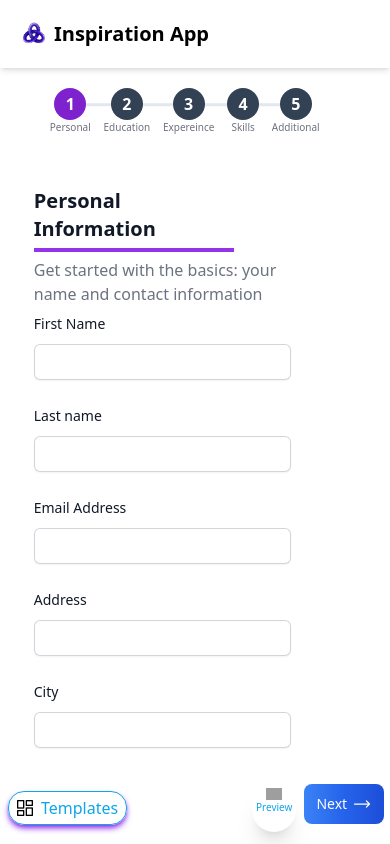
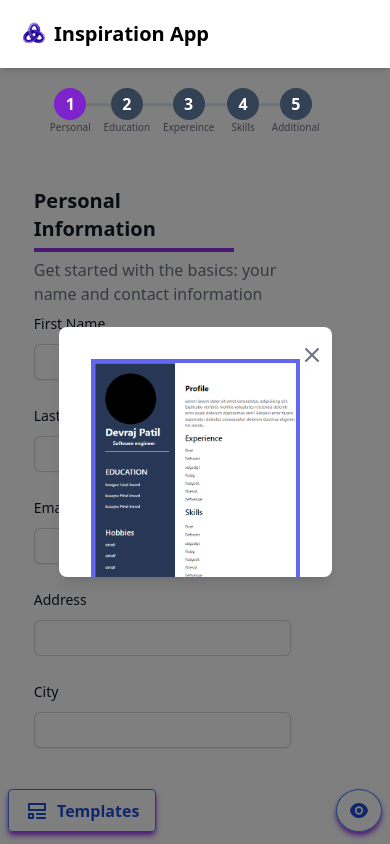
Before and after one commit to sckchcm-g/resume-builder, a React (Vite) app: page /dashboard in a window 390 px wide. Both pictures are taken after a click on the button "Templates". Shown: the top 844 px of the page. Built offline with nearby package versions, Linux system fonts and the light colour scheme; grey boxes are pictures that could not be loaded.

Commit message:
Made Templates button and Preview button content responsive

```diff
--- a/src/components/Form/FormStepper/FormStepper.jsx
+++ b/src/components/Form/FormStepper/FormStepper.jsx
@@ -9,7 +9,7 @@ const FormStepper = ({Newnum,setForm}) => {
     {/* Stepper with Completion-Green */}
 
       {/* Without Completion-Not Green */}
-      <div className="flex justify-between my-2 w-[270px]  ">
+      <div className="flex justify-between my-2 w-[270px] bg-blue static z-0 ">
             {steps.map?.((step,i)=>(
               <div
                key={i}
--- a/src/pages/Dashboard.jsx
+++ b/src/pages/Dashboard.jsx
@@ -37,6 +37,7 @@ function Dashboard() {
     )}
 
     </div>
+
   );
 }
 
--- a/src/ui/AppLayout.jsx
+++ b/src/ui/AppLayout.jsx
@@ -1,28 +1,144 @@
-import React from 'react'
-import Header from './Header.jsx'
-import PersonaIInfo from '../components/Form/PersonaIInfo.jsx'
-import Navbar from './Navbar.jsx'
-import MainTemplate from './templates/MainTemplate.jsx'
-import FormSection from '../components/Form/MultiStepForm.jsx'
+import React, { useState } from "react";
+import Header from "./Header.jsx";
+import Navbar from "./Navbar.jsx";
+import FormSection from "../components/Form/MultiStepForm.jsx";
 
 // Templates Import
-import TemplateS1 from './templates/TemplateS1.jsx'
-import TemplateS2 from './templates/TemplateS2.jsx'
-import TemplateD1 from './templates/TemplateD1.jsx'
-import TemplateD2 from './templates/TemplateD2.jsx'
-import TemplateD3 from './templates/TemplateD3.jsx'
-
+import TemplateS1 from "./templates/TemplateS1.jsx";
+import TemplateS2 from "./templates/TemplateS2.jsx";
+import TemplateD1 from "./templates/TemplateD1.jsx";
+import TemplateD2 from "./templates/TemplateD2.jsx";
+import TemplateD3 from "./templates/TemplateD3.jsx";
+import MainTemplate from "./templates/MainTemplate.jsx";
+import template1 from "../assets/template1.png";
+import template2 from "../assets/template2.png";
+import template3 from "../assets/template3.png";
+import template4 from "../assets/template4.png";
+import template5 from "../assets/template5.png";
+import maintemplate from "../assets/maintemplate.png";
 
 function AppLayout() {
-  return (
-    <div className='layout flex flex-col items-center  lg:flex-col-reverse gap-20   pb-[80px] md:pb-[100px]'>
+  const [popupVisible, setPopupVisible] = useState(false);
+  const [selectedTemplate, setSelectedTemplate] = useState("TemplateD2");
+  const [previewToggle, setPreviewToggle] = useState(false);
+
+  const handleTemplateClick = (templateId) => {
+    setSelectedTemplate(templateId);
+    setPopupVisible(false);
+  };
+
+  const closePopup = () => {
+    setPopupVisible(false);
+    setPreviewToggle(false);
+  };
+
+  const templates = [
+    {
+      id: "TemplateD1",
+      name: "Template 1",
+      image: template1,
+      component: TemplateD1,
+    },
+    {
+      id: "TemplateD2",
+      name: "Template 2",
+      image: template2,
+      component: TemplateD2,
+    },
+    {
+      id: "TemplateD3",
+      name: "Template 3",
+      image: template3,
+      component: TemplateD3,
+    },
+    {
+      id: "TemplateS1",
+      name: "Template 4",
+      image: template5,
+      component: TemplateS1,
+    },
+    {
+      id: "TemplateS2",
+      name: "Template 5",
+      image: template4,
+      component: TemplateS2,
+    },
+    {
+      id: "MainTemplate",
+      name: "Template 6",
+      image: maintemplate,
+      component: MainTemplate,
+    },
+  ];
+
+  return previewToggle ? (
+    <div className="preview-container ">
+      {templates.map((template) => {
+        if (selectedTemplate === template.id) {
+          return (
+            <div
+              className="bg-black bg-opacity-50 absolute top-0 bottom-0 h-full overflow-hidden "
+              key={template.id}
+            >
+                <template.component />
+                <button
+                  onClick={closePopup}
+                  className="absolute top-0 z-50 text-black hover:text-gray-700 focus:outline-none "
+                >
+                  <svg
+                    className="w-6 h-6"
+                    fill="none"
+                    strokeLinecap="round"
+                    strokeLinejoin="round"
+                    strokeWidth="2"
+                    viewBox="0 0 24 24"
+                    stroke="currentColor"
+                  >
+                    <path d="M6 18L18 6M6 6l12 12"></path>
+                  </svg>
+                </button>
+              </div>
+          );
+        }
+      })}
+    </div>
+  ) : (
+    <div className="layout flex flex-col items-center lg:flex-col-reverse gap-20 pb-[80px] md:pb-[100px]">
       <Header />
-      {/* <PersonaIInfo /> */}
-      <FormSection/>
-       <MainTemplate />
-      <Navbar />
+      <FormSection />
+      <Navbar setPopupVisible={setPopupVisible} setPreviewToggle={setPreviewToggle} />
+      {popupVisible && (
+        <div className="fixed inset-0 flex items-center justify-center bg-black bg-opacity-50">
+          <div className="bg-white p-8 rounded-lg shadow-lg grid grid-cols-1 gap-4 max-h-[250px] overflow-y-auto md:grid-cols-3 w-[70%] relative mt-[60px]">
+            <button
+              onClick={closePopup}
+              className="absolute top-4 right-2 text-gray-500 hover:text-gray-700 focus:outline-none"
+            >
+              <svg
+                className="w-6 h-6"
+                fill="none"
+                strokeLinecap="round"
+                strokeLinejoin="round"
+                strokeWidth="2"
+                viewBox="0 0 24 24"
+                stroke="currentColor"
+              >
+                <path d="M6 18L18 6M6 6l12 12"></path>
+              </svg>
+            </button>
+            {templates.map((template) => (
+              <img
+                key={template.id}
+                src={template.image}
+                alt={template.name}
+                onClick={() => handleTemplateClick(template.id)}
+                className="cursor-pointer border-4 border-indigo-500 "
+              />
+            ))}
+          </div>
+        </div>
+      )}
     </div>
-  )
+  );
 }
-
-export default AppLayout
+export default AppLayout;
--- a/src/ui/DesktopView.jsx
+++ b/src/ui/DesktopView.jsx
@@ -174,18 +174,17 @@ import TemplateD1 from "./templates/TemplateD1.jsx";
 import TemplateD2 from "./templates/TemplateD2.jsx";
 import TemplateD3 from "./templates/TemplateD3.jsx";
 import MainTemplate from "./templates/MainTemplate.jsx";
-import tempImg from '../assets/layout.png';
 import template1 from '../assets/template1.png';
 import template2 from '../assets/template2.png';
 import template3 from '../assets/template3.png';
 import template4 from '../assets/template4.png';
 import template5 from '../assets/template5.png';
 import maintemplate from "../assets/maintemplate.png";
+import Navbar from "./Navbar.jsx";
 
 function DesktopView() {
   const [popupVisible, setPopupVisible] = useState(false);
   const [selectedTemplate, setSelectedTemplate] = useState("TemplateD2");
-
   const handleTemplateClick = (templateId) => {
     setSelectedTemplate(templateId);
     setPopupVisible(false);
@@ -196,31 +195,27 @@ function DesktopView() {
   };
 
   const templates = [
-    { id: "TemplateD1", name: "Template 1", image: template1 },
-    { id: "TemplateD2", name: "Template 2", image: template2 },
-    { id: "TemplateD3", name: "Template 3", image: template3 },
-    { id: "TemplateS1", name: "Template 4", image: template5 },
-    { id: "TemplateS2", name: "Template 5", image: template4 },
-    { id: "MainTemplate", name: "Template 6", image: maintemplate },
+    { id: "TemplateD1", name: "Template 1", image: template1 , component:TemplateD1},
+    { id: "TemplateD2", name: "Template 2", image: template2 , component:TemplateD2},
+    { id: "TemplateD3", name: "Template 3", image: template3 , component:TemplateD3},
+    { id: "TemplateS1", name: "Template 4", image: template5 , component:TemplateS1},
+    { id: "TemplateS2", name: "Template 5", image: template4 , component:TemplateS2},
+    { id: "MainTemplate", name: "Template 6", image: maintemplate , component:MainTemplate},
   ];
 
   return (
     <div>
       <div className="desktop-view flex w-[97%] pt-[20px] mx-[30px]">
         <Header />
+
         <div className="left w-[45%]">
-          <div className="bg-white flex items-center justify-between w-[85%]">
-            <button
-              onClick={() => setPopupVisible(true)}
-              className="flex items-center gap-2 border border-sky-500 rounded-2xl py-1 px-2 hover:bg-sky-500 hover:text-white transition duration-700 shadow-[#9333ea] shadow-md"
-            >
-              <img src={tempImg} alt="" className="w-4 hover:text-white" />
-              <span className="hover:text-white text-sky-500">Templates</span>
-            </button>
-          </div>
+        <Navbar selectedTemplate={selectedTemplate} setPopupVisible={setPopupVisible} templates={templates} popupVisible={popupVisible} handleTemplateClick={handleTemplateClick} closePopup={closePopup}/>
+
+
+
           <MultiStepForm />
         </div>
-        <div className="right w-[60%]  xl:w-[60%]">
+        <div className="right w-[60%]  xl:w-[60%] z-0 ">
           {selectedTemplate === "TemplateD1" && <TemplateD1 />}
           {selectedTemplate === "TemplateD2" && <TemplateD2 />}
           {selectedTemplate === "TemplateD3" && <TemplateD3 />}
@@ -228,7 +223,10 @@ function DesktopView() {
           {selectedTemplate === "TemplateS2" && <TemplateS2 />}
           {selectedTemplate === "MainTemplate" && <MainTemplate />}
         </div>
+
+
       </div>
+
 
       <Footer />
 
@@ -252,9 +250,19 @@ function DesktopView() {
             ))}
           </div>
         </div>
-      )}
-    </div>
-  );
+            )}
+
+      </div>
+      );
 }
 
 export default DesktopView;
+
+{/*
+            <button
+              onClick={() => setPopupVisible(true)}
+              className="flex items-center gap-2 border border-sky-500 rounded-2xl py-1 px-2 hover:bg-sky-500 hover:text-white transition duration-700 shadow-[#9333ea] shadow-md"
+            >
+              <img src={tempImg} alt="" className="w-4 hover:text-white" />
+              <span className="hover:text-white text-sky-500">Templates</span>
+  </button>*/}
--- a/src/ui/Navbar.jsx
+++ b/src/ui/Navbar.jsx
@@ -1,42 +1,46 @@
 import React from "react";
-import tempImg from "../assets/layout.png";
-import viewImg from "../assets/view.png";
-function Navbar() {
+function Navbar({ setPopupVisible, setPreviewToggle }) {
   return (
-    <footer className="xl:hidden bg-white fixed bottom-0 left-0 w-[100%] flex items-center justify-between px-2  py-3 lg:py-0 lg:pb-3 md:justify-between md:px-[30px]  md:pt-[30px] ">
-      <button className="flex items-center gap-2 border border-sky-500  rounded-2xl py-1 px-2 hover:bg-sky-500 hover:text-white transition duration-700 shadow-[#9333ea] shadow-md">
-        <img src={tempImg} alt="" className="w-4 hover:text-white" />
-        <span className="hover:text-white text-sky-500">Templates</span>
-      </button>
-      <div className="right-buttons flex gap-2 w-[130px]">
-        <button className="flex flex-col p-1 lg:p-2 lg:shadow-[#9333ea] lg:shadow-md items-center rounded-full shadow-xl hover:bg-sky-500 hover:text-white transition duration-700 ">
-          <img src={viewImg} alt="" className="w-4 " />
-          <span className="text-sky-500 text-[10px] hover:text-white lg:text-md ">
-            Preview
-          </span>
-        </button>
+    <>
+      <div className=" bg-white fixed bottom-0 left-0 lg:static w-[100%] lg:w-[400px] flex lg:items-center justify-between  px-2  py-3 lg:py-0 lg:pb-3 md:justify-between md:px-[30px]  md:pt-[30px] ">
         <button
-          type="button"
-          className="text-white bg-gradient-to-r from-blue-500 via-blue-600 to-blue-700 hover:bg-gradient-to-br focus:ring-4 focus:outline-none focus:ring-blue-300 dark:focus:ring-blue-800 font-medium rounded-lg text-sm px-3 py-2.5 text-center me-2 mb-2 flex items-center gap-[5px]"
+          onClick={() => setPopupVisible(true)}
+          className="template-button flex items-center gap-2 shadow-[#9333ea] shadow-md bg-transparent hover:bg-blue-500 text-blue-700 font-semibold hover:text-white py-2 px-4 border border-blue-500 hover:border-transparent rounded"
         >
-          Next
           <svg
+            width="24"
+            height="24"
+            viewBox="0 0 24 24"
+            fill="currentColor"
             xmlns="http://www.w3.org/2000/svg"
-            fill="none"
-            viewBox="0 0 24 24"
-            strokeWidth={1.5}
-            stroke="currentColor"
-            className="w-5 h-5 "
           >
             <path
-              strokeLinecap="round"
-              strokeLinejoin="round"
-              d="M17.25 8.25 21 12m0 0-3.75 3.75M21 12H3"
-            />
+              fillRule="evenodd"
+              clipRule="evenodd"
+              d="M12 20H20C20.552 20 21 19.552 21 19C21 18.448 20.552 18 20 18H12C11.448 18 11 18.448 11 19C11 19.552 11.448 20 12 20ZM9 15C9 14.448 8.552 14 8 14H4C3.448 14 3 14.448 3 15V19C3 19.552 3.448 20 4 20H8C8.552 20 9 19.552 9 19V15ZM5 16V18H7V16H5ZM12 16H20C20.552 16 21 15.552 21 15C21 14.448 20.552 14 20 14H12C11.448 14 11 14.448 11 15C11 15.552 11.448 16 12 16ZM21 5C21 4.448 20.552 4 20 4H4C3.448 4 3 4.448 3 5V11C3 11.552 3.448 12 4 12H20C20.552 12 21 11.552 21 11V5ZM5 6V10H19V6H5Z"
+              fill="blue-500"
+            ></path>
+          </svg>
+          <span className="hover:text-white">Templates</span>
+        </button>
+
+        <button
+          onClick={() => {
+            setPreviewToggle((previousToggleState) => !previousToggleState);
+          }}
+          className=" lg:hidden flex items-center gap-2 shadow-[#9333ea] shadow-md bg-transparent hover:bg-blue-500 text-blue-700 font-semibold hover:text-white px-3 py-2  border border-blue-500 hover:border-transparent rounded-[50%]"
+        >
+          <svg
+            className="w-[20px] h-[25px]"
+            xmlns="http://www.w3.org/2000/svg"
+            viewBox="0 0 24 24"
+            fill="currentColor"
+          >
+            <path d="M1.18164 12C2.12215 6.87976 6.60812 3 12.0003 3C17.3924 3 21.8784 6.87976 22.8189 12C21.8784 17.1202 17.3924 21 12.0003 21C6.60812 21 2.12215 17.1202 1.18164 12ZM12.0003 17C14.7617 17 17.0003 14.7614 17.0003 12C17.0003 9.23858 14.7617 7 12.0003 7C9.23884 7 7.00026 9.23858 7.00026 12C7.00026 14.7614 9.23884 17 12.0003 17ZM12.0003 15C10.3434 15 9.00026 13.6569 9.00026 12C9.00026 10.3431 10.3434 9 12.0003 9C13.6571 9 15.0003 10.3431 15.0003 12C15.0003 13.6569 13.6571 15 12.0003 15Z"></path>
           </svg>
         </button>
       </div>
-    </footer>
+    </>
   );
 }
 
```
Also changed, not shown: src/App.css (+44 -6 lines), src/ui/templates/MainTemplate.jsx (+28 -26 lines).
